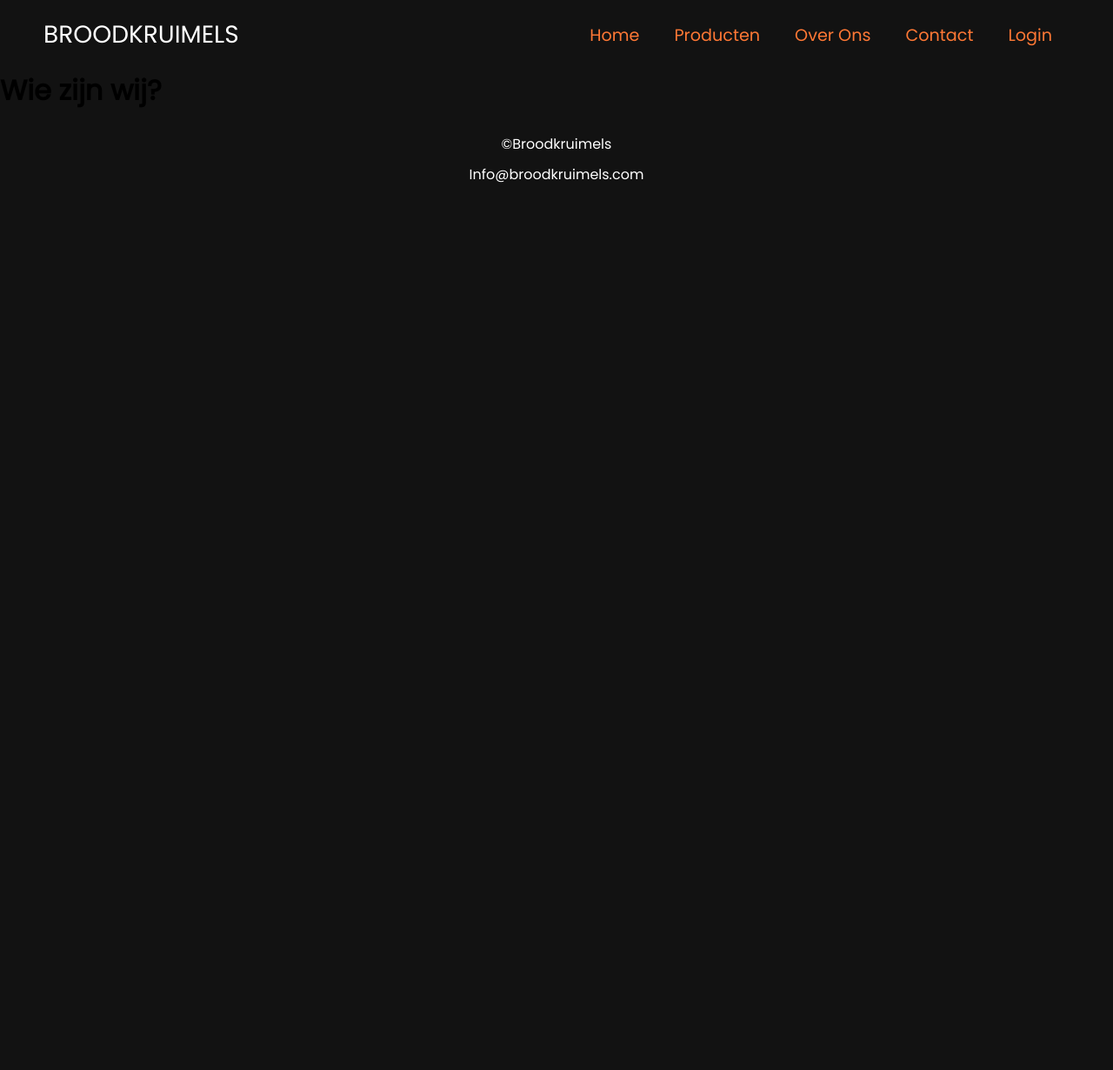
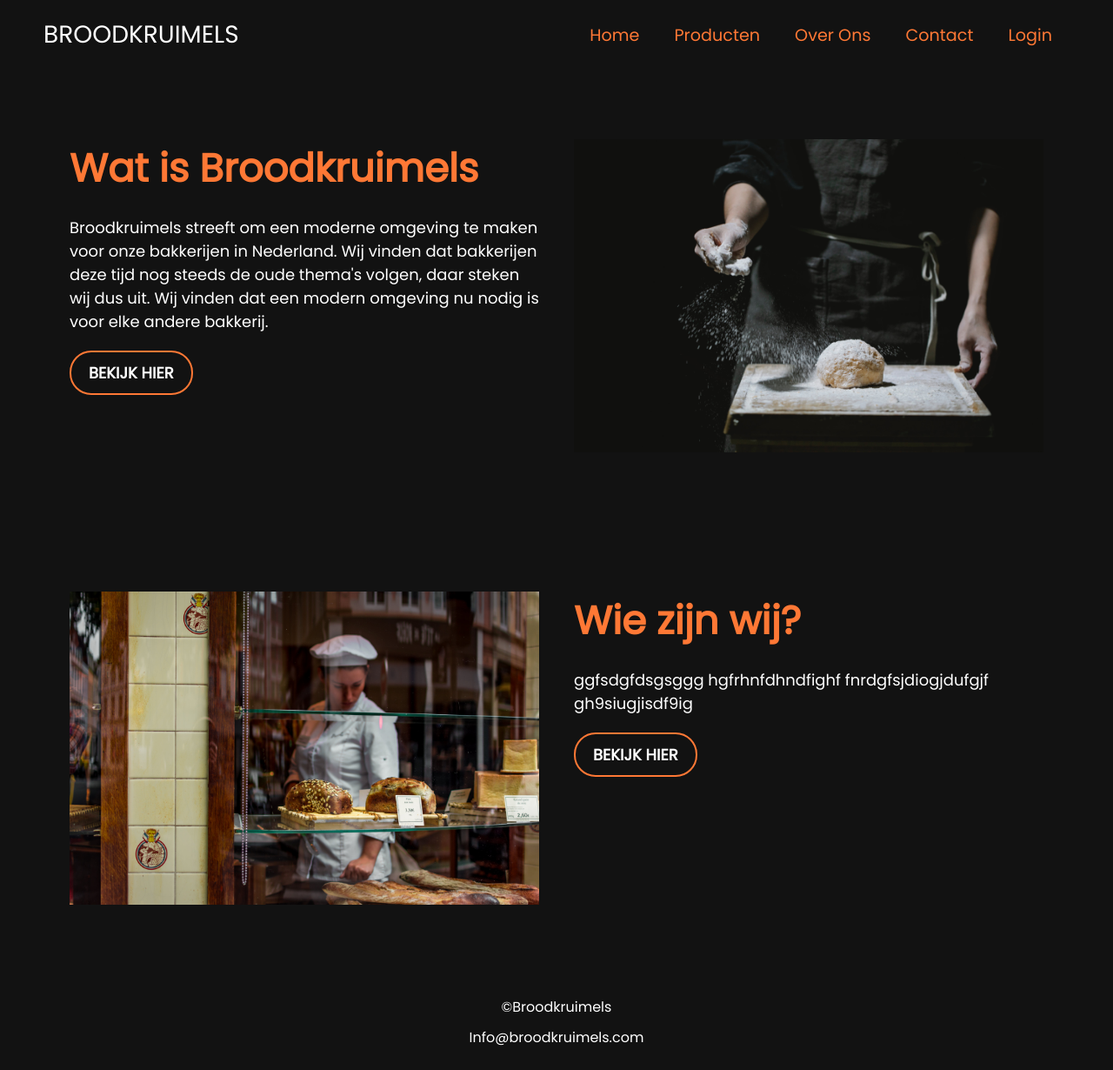
Before and after one commit to Nic1603/Broodkruimels, a PHP site: the page made by over ons.html in a window 1280 px wide. Shown: the whole page at 87% size. Before the commit the page ends 210 px from the top, so only its background shows below. Run offline with PHP 8.4, Linux system fonts and the light colour scheme.

Commit message:
Over Ons bijgewerkt

```diff
--- a/contact.html
+++ b/contact.html
@@ -38,6 +38,8 @@
             </ul>
         </div>
     </nav>
+    <!-- Navbar End -->
+
 
     <!-- Contact Section -->
     <div class="contact-container">
@@ -54,6 +56,8 @@
             </div>
         </div>
     </div>
+    <!-- Contact End -->
+
 
     <!-- Footer Section -->
     <footer>
@@ -62,6 +66,7 @@
           <p>Info@broodkruimels.com</p>
         </div>
     </footer>
+    <!-- Footer End -->
 
     <script src="script.js"></script>
 </body>
--- a/over ons style.css
+++ b/over ons style.css
@@ -160,37 +160,66 @@ body {
 }
 
 
-/* Hero Section */
-.OverOns {
-    max-width: 700px;
-    height: 40px;
-    padding: 0 auto;
+/* Over Ons Section */
+.information {
+  padding: 80px 0px;
 }
 
-.OverOns-item0{
-  display: flex;
-  justify-content: center;
-  color: #fff;
+.information_container {
+  max-width: 1200px;
+  margin: 0 auto;
+  padding: 0 20px;
 }
 
-.OverOns-item1{
+.row {
   display: flex;
-  justify-content: center;
-  color: #fff;
+  flex-wrap: wrap;
 }
 
-.OverOns-item2{
-  display: flex;
-  justify-content: center;
-  color: #fff;
+.flex {
+  flex: 0 0 50%;
+  max-width: 50%;
+  padding: 0 20px;
 }
 
-.OverOns-item3{
-  display: flex;
-  justify-content: center;
-  color: #fff;
+.information h2 {
+  font-size: 45px;
+  margin-bottom: 20px;
+  color: #ff7835;
 }
 
+.information p {
+  font-size: 18px;
+  line-height: 1.5;
+  color: #fff;
+  margin-bottom: 20px;
+}
+
+.information img {
+  display: block;
+  max-width: 100%;
+  height: auto;
+  margin: 0 auto;
+}
+
+.btn {
+  text-decoration: none;
+  color: #fff;
+  display: inline-block;
+  padding: 10px 20px;
+  font-size: 18px;
+  font-weight: bold;
+  text-transform: uppercase;
+  border-radius: 25px;
+  border: 2px solid #ff7835;
+  background-color: #121212;
+}
+
+.btn:hover {
+  transition: all 0.2s ease;
+  background-color: #ff7835;
+}
+/* Over Ons End */
 
 /* Footer Section */
 footer {
--- a/over ons.html
+++ b/over ons.html
@@ -38,15 +38,49 @@
             </ul>
         </div>
     </nav>
+    <!-- Navbar End -->
 
 
     <!-- Over Ons Section -->
     <div class="information">
         <div class="information_container">
-            <h1>Wie zijn wij?</h1>
-            <h2></h2>
+            <div class="row">
+                <div class="flex">
+                    <h2>Wat is Broodkruimels</h2>
+                    <p>Broodkruimels streeft om een moderne omgeving
+                    te maken voor onze bakkerijen in Nederland. Wij vinden dat
+                    bakkerijen deze tijd nog steeds de oude thema's volgen, daar
+                    steken wij dus uit. Wij vinden dat een modern omgeving nu nodig is voor elke
+                    andere bakkerij.
+                    </p>
+                    <a href="producten.html" class="btn">Bekijk Hier</a>
+                </div>
+                <div class="flex">
+                    <img src="images/bakker_overons2.jpg">
+                </div>
+            </div>
         </div>
     </div>
+
+    <div class="information">
+        <div class="information_container">
+            <div class="row">
+                <div class="flex">
+                    <img src="images/bakker_overons.jpg">
+                </div>
+                <div class="flex">
+                    <h2>Wie zijn wij?</h2>
+                    <p>ggfsdgfdsgsggg
+                    hgfrhnfdhndfighf
+                    fnrdgfsjdiogjdufgjf
+                    gh9siugjisdf9ig
+                    </p>
+                    <a href="producten.html" class="btn">Bekijk Hier</a>
+                </div>
+            </div>
+        </div>
+    </div>
+    <!-- Over Ons End -->
 
 
     <!-- Footer Section -->
@@ -56,6 +90,7 @@
           <p>Info@broodkruimels.com</p>
         </div>
     </footer>
+    <!-- Footer End -->
 
     <script src="script.js"></script>
 </body>
--- a/producten.html
+++ b/producten.html
@@ -38,7 +38,10 @@
             </ul>
         </div>
     </nav>
+    <!-- Navbar End -->
 
+
+    <!-- Producten Section -->
     <div class="slideshow-container">
         <div class="slide fade">
             <img src="/images/4k wallpaper.jpg" alt="Image 1">
@@ -50,6 +53,8 @@
             <img src="/images/Alto's Odyssey wallpaper.jpg" alt="Image 3">
         </div>
     </div>
+    <!-- Producten End -->
+
 
     <!-- Footer Section -->
     <footer>
@@ -58,6 +63,7 @@
           <p>Info@broodkruimels.com</p>
         </div>
     </footer>
+    <!-- Footer End -->
 
     <script src="script.js"></script>
 </body>
```
Also changed, not shown: index.html (+9 -3 lines), images/bakker_overons.jpg (added), images/bakker_overons2.jpg (added).
